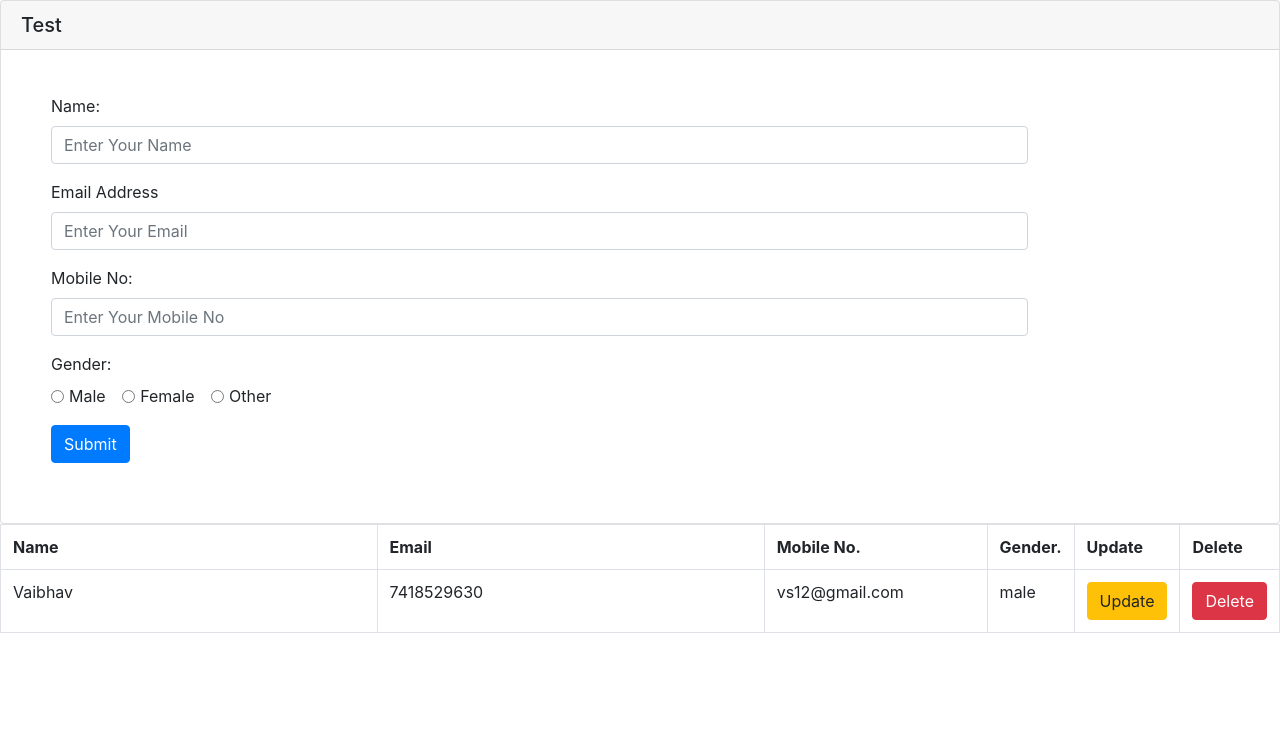
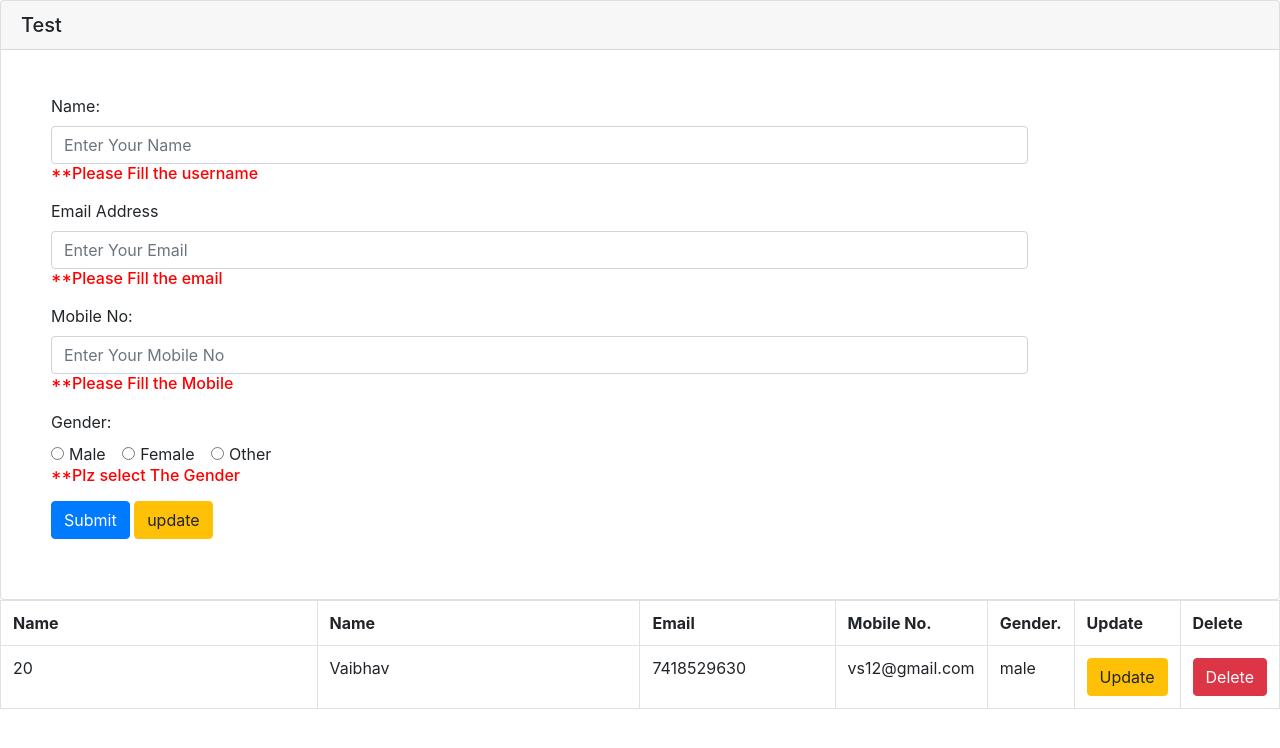
Before and after one commit to vaibhavshinde09/test, a PHP site: page / in a window 1280 px wide. Shown: the top 748 px of the page. Run offline with PHP 8.4, Linux system fonts and the light colour scheme; data comes from the database, SQL or seed files in the repository.

Commit message:
changes in First Cmmmit

```diff
--- a/Dist/js/index.js
+++ b/Dist/js/index.js
@@ -1,5 +1,7 @@
 $(document).ready(function(){
+     // e.preventDefault();
       fetchUser(); //This function will load all data on web page when page load
+
       function fetchUser() // This function will fetch data from table and display under <div id="result">
       {
        var action = "Load";
@@ -8,7 +10,7 @@ $(document).ready(function(){
         method:"POST", //Using of Post method for send data
         data:{action:action}, //action variable data has been send to server
         success:function(data){
-              console.log(data);
+             // console.log(data);
          $('#resultset').html(data); //It will display data under div tag with id result
         }
        });
@@ -165,11 +167,41 @@ $(document).ready(function(){
 
                }
 
-         $('#save').click(function(e){
-           e.preventDefault();
+         $('#save').click(function(){
+           //e.preventDefault();
+            //   user_err = true;
+            //   email_err= true;
+            //   mobile_err= true;
+            //   gender_err= true;
 
+            //    username_check();
+            //    email_check();
+            //    mobile_check();
+            //    gender_check();
+            ValidateUser();
+            //    if((user_err == true ) && (email_err == true ) && (mobile_err == true) && (gender_err == true) ){
+                 $.ajax({
+                        url:"action.php",
+                        method:"POST",
+                       data:$("#form-data").serialize()+"&action=save",
+
+                        success:function(response){
+                              console.log("working");
+                        debugger;
+                          alert(response);
+                         // $("#form-data") [0].reset();
+                         // fetchUser(); //This function will load all data on web page when page load
+
+                         }
+
+                   });
+
+
+        });
+      ValidateUser();
+      function ValidateUser()
+      {
             user_err = true;
-
             email_err= true;
             mobile_err= true;
             gender_err= true;
@@ -178,29 +210,88 @@ $(document).ready(function(){
              email_check();
              mobile_check();
              gender_check();
+             if((user_err == true ) && (email_err == true ) && (mobile_err == true) && (gender_err == true) ){
+                  return true;
+             }
+             else
+             {
+                   return false;
+             }
 
-               if((user_err == true ) && (email_err == true ) && (mobile_err == true) && (gender_err == true) ){
+      }
+        $('#update').click(function(){
               $.ajax({
             url:"action.php",
             method:"POST",
-                       data:$("#form-data").serialize()+"&action=save",
+            data:$("#form-data").serialize()+"&action=update",
             success:function(data){
               debugger;
               console.log(data);
-                          $("#result").html(data);
+            //  $("#result").html(data);
             //  alert(data);
-                          $("#form-data") [0].reset();
-                          fetchUser(); //This function will load all data on web page when page load
+           //   $("#form-data") [0].reset();
+             }
+
+       });
+
+ });
+
+      $(document).on('click', '.delete', function(){
+            var id = $(this).attr("id");
+           // console.log(this.id); //This code will fetch any customer id from attribute id with help of attr() JQuery method
+            if(confirm("Are you sure you want to remove this data?")) //Confim Box if OK then
+            {
+            // var action = "Delete"; //Define action variable value Delete
+             $.ajax({
+              url:"action.php",    //Request send to "action.php page"
+              method:"GET",     //Using of Post method for send data
+              data:{id:id}, //Data send to server from ajax method
+              success:function(response)
+              {
+               fetchUser();    // fetchUser() function has been called and it will load data under divison tag with id result
+               alert(response);    //It will pop up which data it was received from server side
+              }
+             })
+            }
+            else  //Confim Box if cancel then
+            {
+             return false; //No action will perform
+            }
+ });
+
+
+
+ $(document).on('click', '.editbtn', function(){
+            // e.preventDefault();
+             let cust_id = $(this).attr("id");
+           //  var cust_id=$(this).id;
+             console.log(cust_id);
+              $.ajax({
+                    url:"action.php",
+                    method:"GET",
+                    data:{cust_id:cust_id},
+                   success:function(response)
+                   {
+                        data=JSON.parse(response);
+
+                         console.log(data);
+                         console.log(data[0].id);
+                         $("#id").val(data[0].id);
+                         $("#user_name").val(data[0].user_name);
+                         $("#user_email").val(data[0].user_email);
+                         $("#phone_no").val(data[0].phone_no);
+                         $("#gender").val(data[0].gender);
+                        // var gender = $(".gender:checked").val(data[0].gender);
+                        $gender=data[0].gender;
+                        console.log($gender);
+
 
                    }
 
+
+              })
             });
-               return true;
-               }else{
-               return false;
-               }
 
 
 
       });
-         });
--- a/Model/AdminModel.php
+++ b/Model/AdminModel.php
@@ -13,23 +13,80 @@ class AdminModel{
     }
     public function InsertEntApp($user_name,$user_email,$phone_no,$gender)
     {
-        $sql="INSERT INTO `tbl_test`(`user_name`,`phone_no`,`user_email`,`gender`)VALUES('$user_name','$user_email','$phone_no','$gender')";
+        $sql="INSERT INTO `tbl_test`(`user_name`,`phone_no`,`user_email`,`gender`)VALUES('$user_name','$phone_no','$user_email','$gender')";
         $stmt = $this->con->prepare($sql);
         if($stmt->execute())
         {
-            echo "Sucessfully Inserted";
+                $result=$stmt->rowCount();
+                if($result>0)
+                {
+                    echo "Sucessfully Inserted";
+                }
+                else
+                {
+                    echo "Insertion Failed";
+                }
         }
         else
         {
-           echo "Insertion Failed";
+            echo "Fail";
         }
         return true;
 
+    }
+    public function UpdateUserApplication($user_name,$user_email,$phone_no,$gender,$id)
+    {
+        $sql="UPDATE `tbl_test` SET `user_name`='$user_name',`user_email`='$user_email',`phone_no`='$phone_no',`gender`='$gender' WHERE `id`='$id'";
+        $stmt = $this->con->prepare($sql);
+        if($stmt->execute())
+        {
+            echo "Updated";
+        }
+        else
+        {
+            echo "Not Updated";
+        }
+        return true;
+
+    }
+    public function DeleteTestData($id)
+    {
+        $sql="DELETE FROM `tbl_test` WHERE id='$id'";
+        $stmtt = $this->con->prepare($sql);
+        if($stmtt->execute())
+        {
+            $result=$stmtt->rowCount();
+            if($result>0)
+            {
+                echo "Deleted Sucessfully";
+
+            }
+            else
+            {
+                echo "Deleted Failed";
+
+            }
+        }
+        else
+        {
+            echo "Something Wrong";
+        }
+
+        return true;
+
+    }
+    public function editUserApplication($id)
+    {
+        $sql="SELECT * FROM `tbl_test` where id='$id'";
+        $stmt = $this->con->prepare($sql);
+        $stmt->execute(['id'=>$id]);
+        $result=$stmt->fetchAll(PDO::FETCH_ASSOC);
+        return $result;
 
     }
     public function ShowTestData()
     {
-        $data=array();
+        //$data=array();
         $sql="SELECT * FROM `tbl_test`";
         $stmt = $this->con->prepare($sql);
         $stmt->execute();
@@ -39,6 +96,8 @@ class AdminModel{
         $output .= '
                     <table class="table table-bordered">
                 <tr>
+                <th width="40%">Name</th>
+
                     <th width="40%">Name</th>
                     <th width="40%">Email</th>
                     <th width="40%">Mobile No.</th>
@@ -54,12 +113,13 @@ class AdminModel{
            {
             $output .= '
             <tr>
+            <td>'.$row["id"].'</td>
              <td>'.$row["user_name"].'</td>
              <td>'.$row["user_email"].'</td>
              <td>'.$row["phone_no"].'</td>
              <td>'.$row["gender"].'</td>
 
-             <td><button type="button" id="'.$row["id"].'" class="btn btn-warning btn-xs update">Update</button></td>
+             <td><button   type="button" id="'.$row["id"].'" class="btn btn-warning btn-xs editbtn">Update</button></td>
              <td><button type="button" id="'.$row["id"].'" class="btn btn-danger btn-xs delete">Delete</button></td>
             </tr>
             ';
--- a/View/action.php
+++ b/View/action.php
@@ -2,6 +2,7 @@
 require '../Model/AdminModel.php';
 
 $data=new AdminModel();
+
 if(isset($_POST['action']) && $_POST['action']=="save"){
 
     $user_name=$_POST['user_name'];
@@ -13,14 +14,38 @@ if(isset($_POST['action']) && $_POST['action']=="save"){
     $data->InsertEntApp($user_name,$user_email,$phone_no,$gender);
 
 }
-if(isset($_POST["action"])) //Check value of $_POST["action"] variable value is set to not
+if(isset($_POST['action']) && $_POST['action']=="update")
+    {
+    $user_name=$_POST['user_name'];
+    $user_email=$_POST['user_email'];
+    $phone_no=$_POST['phone_no'];
+    $gender=$_POST['gender'];
+    $id=$_POST['id'];
+
+
+    $data->UpdateUserApplication($user_name,$user_email,$phone_no,$gender,$id);
+
+}
+if(isset($_POST['action'])=="Load") //Check value of $_POST["action"] variable value is set to not
 {
  //For Load All Data
- if($_POST["action"] == "Load")
+ if($_POST['action'] == "Load")
  {
     $data->ShowTestData();
 
  }
 }
+if(isset($_GET["cust_id"]))
+{
+    $id=$_GET['cust_id'];
+    $row=$data->editUserApplication($id);
+    echo json_encode($row);
+}
+if(isset($_GET["id"]))
+{
+    $id=$_GET['id'];
+    $data->DeleteTestData($id);
+
+}
 
 ?>
--- a/View/index.php
+++ b/View/index.php
@@ -1,3 +1,4 @@
+
 <html>
     <head>
         <title>
@@ -37,20 +38,23 @@
                             <div class="form-group">
                                 <label for="lblgender">Gender:</label><br />
                                 <div class="form-check form-check-inline">
-                                    <input class="form-check-input" type="radio" name="gender" id="gender" value="male" />
+         <input class="form-check-input" type="radio" name="gender" id="gender" value="1" <?php echo '#gender'=='1' ?'checked':'' ?>/>
                                     <label class="form-check-label" for="inlineRadio1">Male</label>
                                 </div>
                                 <div class="form-check form-check-inline">
-                                    <input class="form-check-input" type="radio" name="gender" id="gender" value="female" />
+                                    <input class="form-check-input" type="radio" name="gender" id="gender" value="2" />
                                     <label class="form-check-label" for="inlineRadio2">Female</label>
                                 </div>
                                 <div class="form-check form-check-inline">
-                                    <input class="form-check-input" type="radio" name="gender" id="gender" value="other" />
+                                    <input class="form-check-input" type="radio" name="gender" id="gender" value="3" />
                                     <label class="form-check-label" for="inlineRadio3">Other</label>
                                 </div>
                                 <h6 id="gendercheck"></h6>
                             </div>
+                            <input type="hidden" name="id" id="id">
                             <button type="submit" class="btn btn-primary" name="save" id="save">Submit</button>
+                            <button type="submit" class="btn btn-warning" name="update" id="update">update</button>
+
                         </form>
                         <span id="result" style="color: green;"></span>
                     </div>
```
Lines whose indentation alone changed are shown as unchanged.
